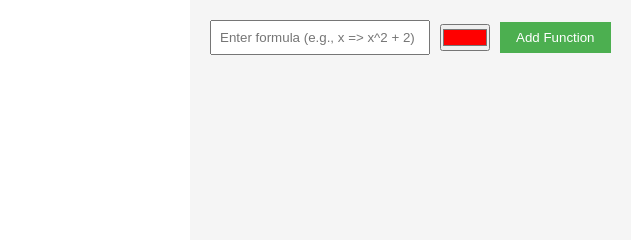
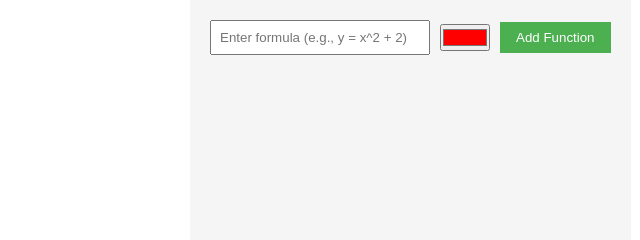
Before and after one commit to Robspin/html-canvas-educational-graphing, a plain HTML site: page index.html in a window 1280 px wide. Shown: the top 240 px of the page, 610-1250 px from the left. Drawn offline with Linux system fonts and the light colour scheme.

Commit message:
small fixes

```diff
--- a/index.html
+++ b/index.html
@@ -14,7 +14,7 @@
     <div class="form-container">
         <form id="formula-form">
             <div class="input-group">
-                <input type="text" id="formula" placeholder="Enter formula (e.g., x => x^2 + 2)" required>
+                <input type="text" id="formula" placeholder="Enter formula (e.g., y = x^2 + 2)" required>
                 <input type="color" id="color" value="#FF0000">
                 <button type="submit">Add Function</button>
             </div>
```
Also changed, not shown: 1 other file.
